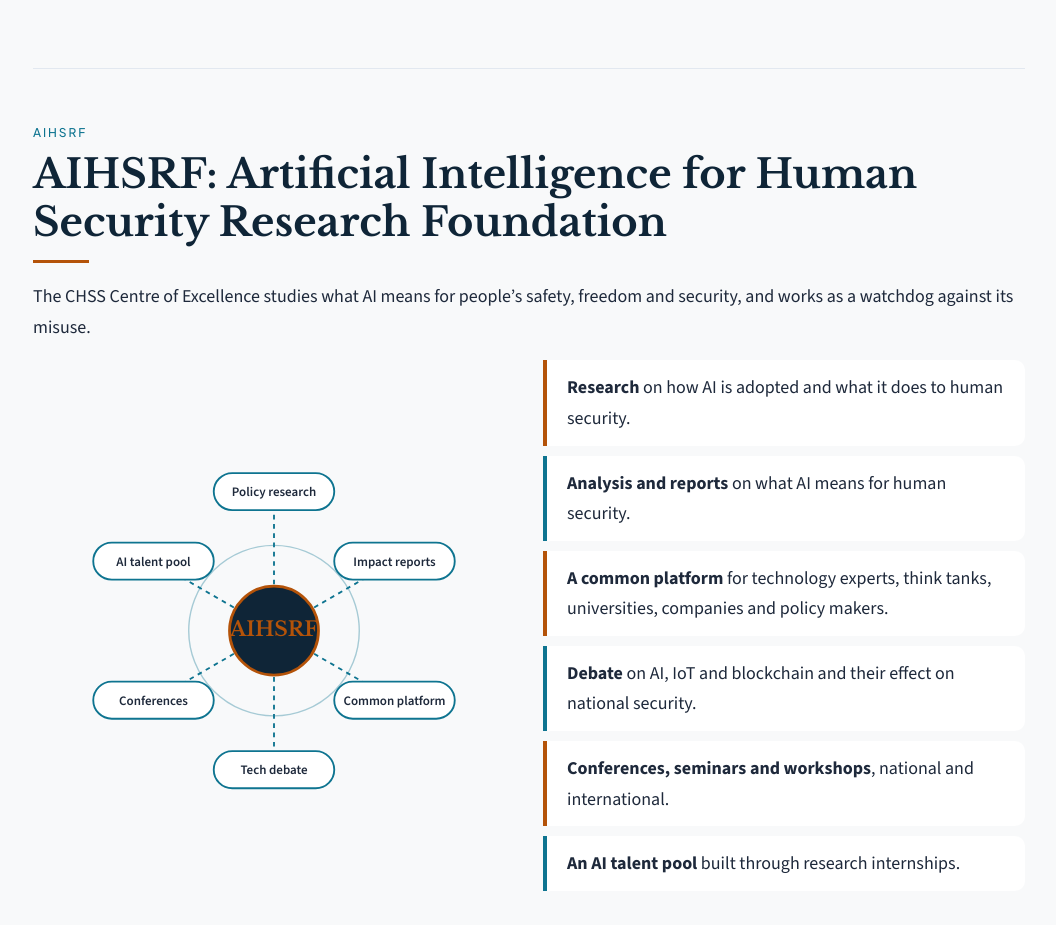
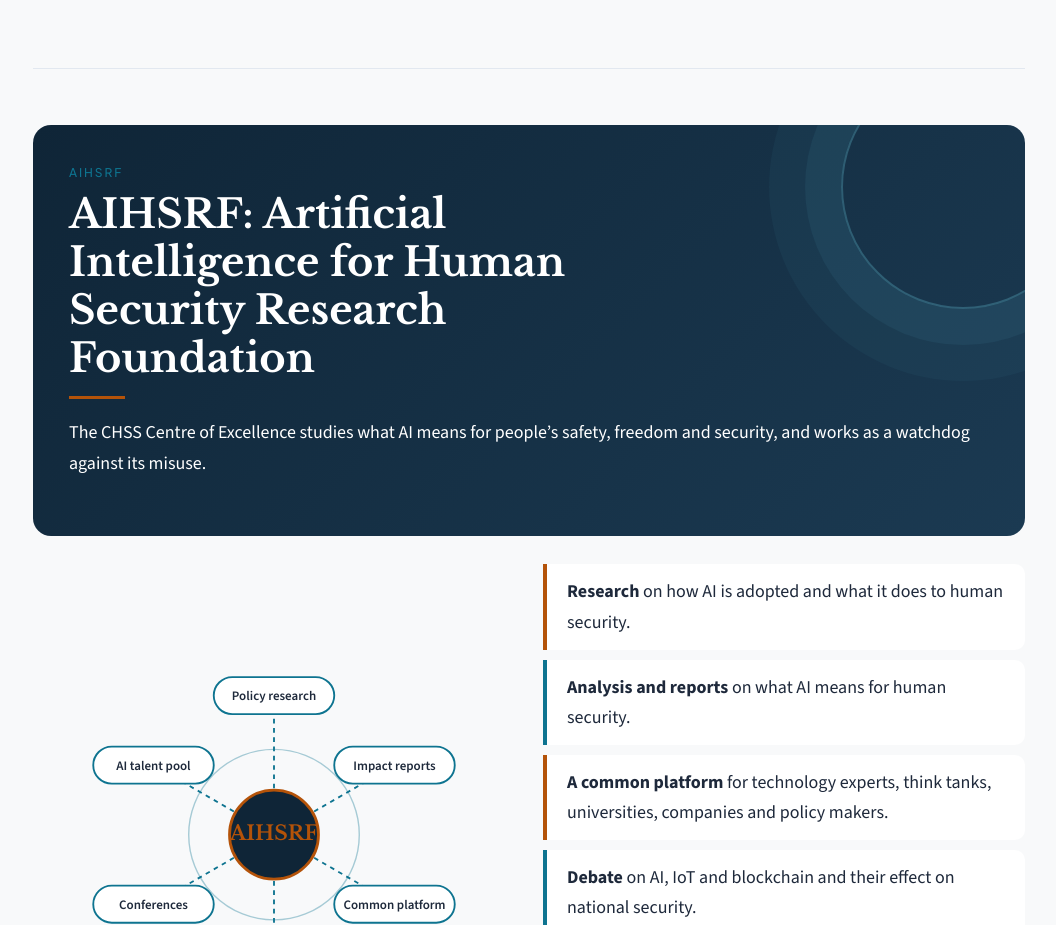
Before and after one commit to rameshkanneganti/Portfolio, a plain HTML site: page index.html in a window 1280 px wide. Shown: the part 5220-6145 px from the top of the page, without its empty margins (111-1167 px from the left). Drawn offline with nearby package versions, Linux system fonts and the light colour scheme.

Commit message:
Update index.html

```diff
--- a/index.html
+++ b/index.html
@@ -86,9 +86,9 @@ th{font:700 17px "Source Sans 3",Arial,sans-serif;width:34%}tr:last-child th,tr:
 .mou li:has(em:last-child) em{}
 @media (max-width:820px){.stats button{border-radius:0 0 14px 0}}
 .navshare{border:1.5px solid var(--buoy);border-radius:999px;padding:3px 14px}
-.aihs-hero{background:linear-gradient(135deg,var(--harbor),#1B3A52);color:var(--on-harbor);border-radius:18px;padding:40px 36px;margin-bottom:28px;position:relative;overflow:hidden}
-.aihs-hero::after{content:"";position:absolute;right:-60px;top:-60px;width:240px;height:240px;border-radius:50%;border:2px solid #5FB4C855;box-shadow:0 0 0 36px #5FB4C814,0 0 0 72px #5FB4C80c}
-.aihs-hero h2{color:var(--on-harbor);max-width:14em;position:relative}.aihs-hero p{max-width:36em;margin:12px 0 0;color:#CBD5E1;position:relative}
+.aihsrf-hero{background:linear-gradient(135deg,var(--harbor),#1B3A52);color:var(--on-harbor);border-radius:18px;padding:40px 36px;margin-bottom:28px;position:relative;overflow:hidden}
+.aihsrf-hero::after{content:"";position:absolute;right:-60px;top:-60px;width:240px;height:240px;border-radius:50%;border:2px solid #5FB4C855;box-shadow:0 0 0 36px #5FB4C814,0 0 0 72px #5FB4C80c}
+.aihsrf-hero h2{color:var(--on-harbor);max-width:14em;position:relative}.aihs-hero p{max-width:36em;margin:12px 0 0;color:#CBD5E1;position:relative}
 .hubwrap{display:grid;grid-template-columns:1fr 1fr;gap:28px;align-items:center}
 .hub{width:100%;height:auto}.hub .hl line{stroke:var(--teal);stroke-width:2;stroke-dasharray:5 5}
 .hub .ring{fill:none;stroke:var(--teal);stroke-opacity:.35;stroke-width:1.5}.hub .core{fill:var(--harbor);stroke:var(--buoy);stroke-width:3}
@@ -160,7 +160,7 @@ main section{border-top:1px solid var(--line);margin-top:64px;padding-top:56px}m
 </style>
 </head>
 <body>
-<nav><div class="wrap"><b>Dr. Ramesh Kanneganti</b><a href="#expertise">Expertise</a><a href="#path">Career</a><a href="#teaching">Teaching</a><a href="#chss">CHSS</a><a href="#aihs">AIHSRF</a><a href="#contact">Contact</a><a href="#share" class="navshare">Share</a></div></nav>
+<nav><div class="wrap"><b>Dr. Ramesh Kanneganti</b><a href="#expertise">Expertise</a><a href="#path">Career</a><a href="#teaching">Teaching</a><a href="#chss">CHSS</a><a href="#aihsrf">AIHSRF</a><a href="#contact">Contact</a><a href="#share" class="navshare">Share</a></div></nav>
 
 <header class="hero">
 <div class="wrap">
```
